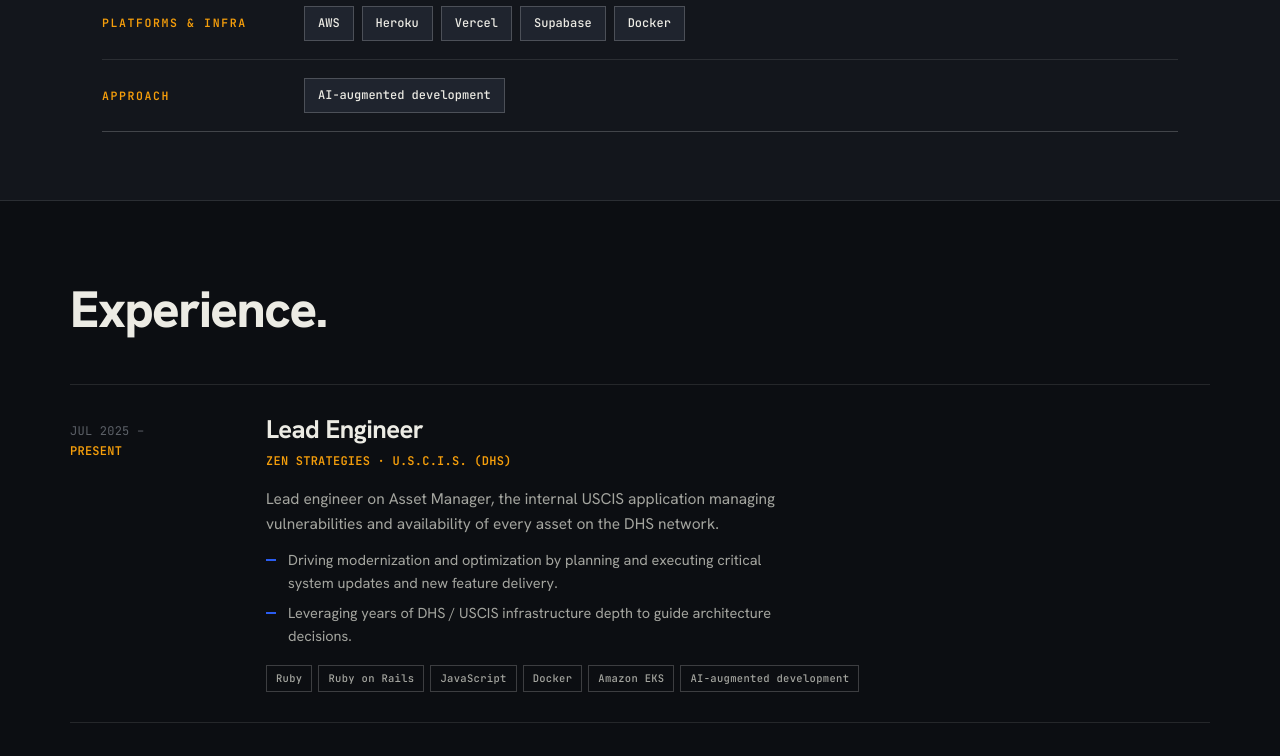
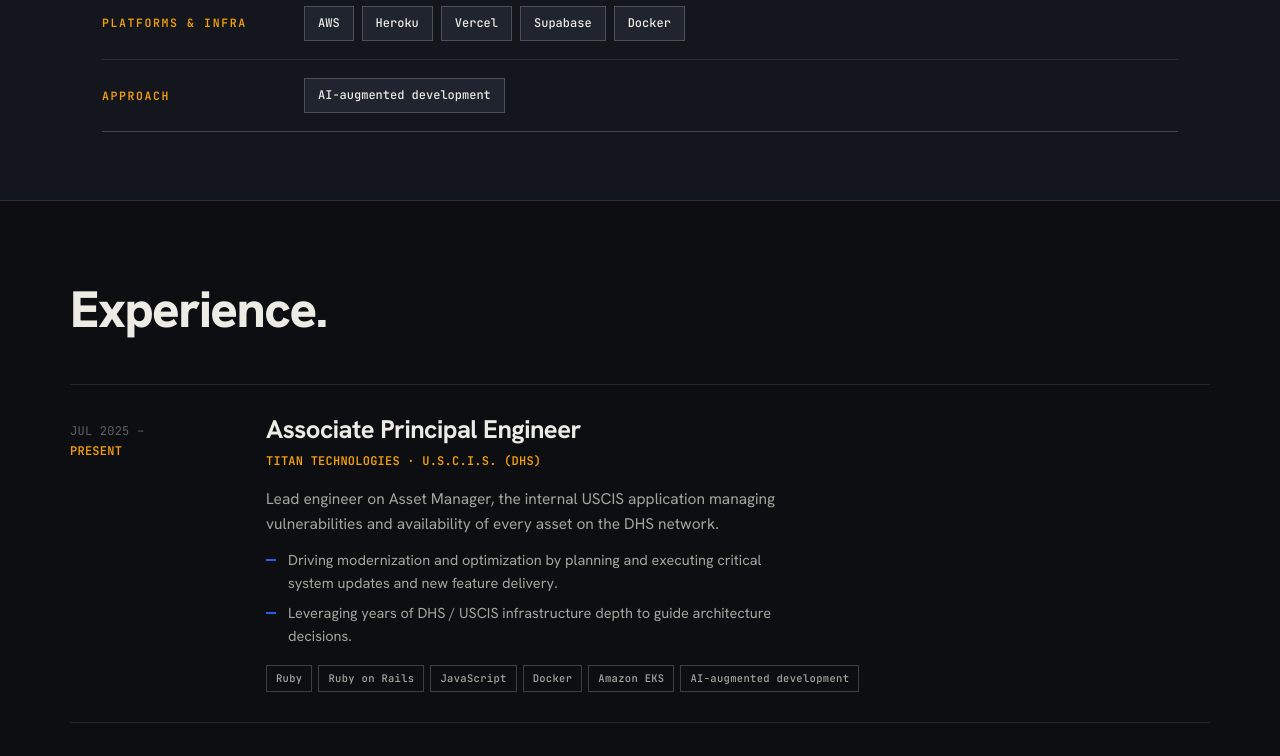
Before and after one commit to AdamFreemer/adam-freemer-website, a Next.js app: page / in a window 1280 px wide. Shown: the part 1033-1789 px from the top of the page. Built offline with nearby package versions, Linux system fonts and the light colour scheme.

Commit message:
Update title

```diff
--- a/app/layout.tsx
+++ b/app/layout.tsx
@@ -17,18 +17,18 @@ const jetbrainsMono = JetBrains_Mono({
 })
 
 const description =
-  "Senior full-stack engineer in Philadelphia. Twelve years of Ruby on Rails, federal modernization, and AI-augmented development."
+  "Associate Principal Engineer in Philadelphia. Twelve years of Ruby on Rails, federal modernization, and AI-augmented development."
 
 export const metadata: Metadata = {
   metadataBase: new URL("https://www.adamfreemer.com"),
-  title: "Adam Freemer · Senior Full-Stack Engineer · Philadelphia",
+  title: "Adam Freemer · Associate Principal Engineer · Philadelphia",
   description,
   authors: [{ name: "Adam Freemer" }],
   icons: { icon: { url: "/favicon.svg", type: "image/svg+xml" } },
   openGraph: {
     type: "profile",
     siteName: "Adam Freemer",
-    title: "Adam Freemer · Senior Full-Stack Engineer · Philadelphia",
+    title: "Adam Freemer · Associate Principal Engineer · Philadelphia",
     description,
     url: "https://www.adamfreemer.com/",
     locale: "en_US",
@@ -39,13 +39,13 @@ export const metadata: Metadata = {
         url: "/og-image.jpg",
         width: 1200,
         height: 630,
-        alt: "Adam Freemer — Senior Full-Stack Engineer, Philadelphia",
+        alt: "Adam Freemer — Associate Principal Engineer, Philadelphia",
       },
     ],
   },
   twitter: {
     card: "summary_large_image",
-    title: "Adam Freemer · Senior Full-Stack Engineer · Philadelphia",
+    title: "Adam Freemer · Associate Principal Engineer · Philadelphia",
     description,
     images: ["/og-image.jpg"],
   },
@@ -64,9 +64,9 @@ const personJsonLd = {
   url: "https://www.adamfreemer.com",
   image: "https://www.adamfreemer.com/og-image.jpg",
   email: "adam@freemer.com",
-  jobTitle: "Lead Engineer",
+  jobTitle: "Associate Principal Engineer",
   description,
-  worksFor: { "@type": "Organization", name: "Zen Strategies" },
+  worksFor: { "@type": "Organization", name: "Titan Technologies" },
   address: {
     "@type": "PostalAddress",
     addressLocality: "Philadelphia",
--- a/app/page.tsx
+++ b/app/page.tsx
@@ -34,7 +34,7 @@ export default function Home() {
           <div className="wrap">
             <div className="hero-inner">
               <div>
-                <div className="eyebrow">Lead Engineer · Philadelphia, PA</div>
+                <div className="eyebrow">Associate Principal Engineer · Philadelphia, PA</div>
                 <h1 className="name">
                   Adam
                   <br />
@@ -126,8 +126,8 @@ export default function Home() {
               <span className="now">Present</span>
             </div>
             <div>
-              <div className="job-role">Lead Engineer</div>
-              <div className="job-client">Zen Strategies · U.S.C.I.S. (DHS)</div>
+              <div className="job-role">Associate Principal Engineer</div>
+              <div className="job-client">Titan Technologies · U.S.C.I.S. (DHS)</div>
               <p className="job-desc">
                 Lead engineer on Asset Manager, the internal USCIS application
                 managing vulnerabilities and availability of every asset on the
```
Also changed, not shown: .claude/commands/onboard.md (added), 1 other file (tests, documents, lock files or other folders).
